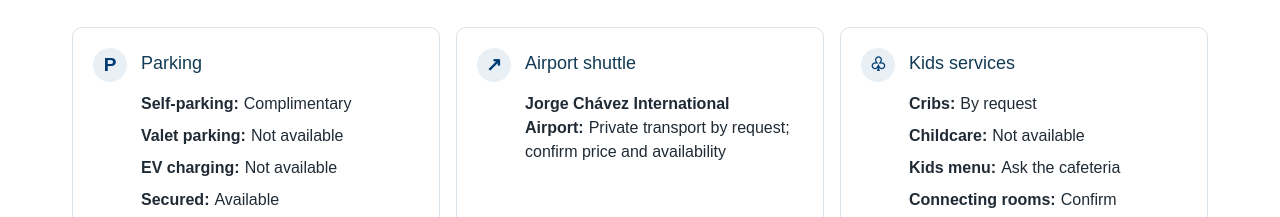
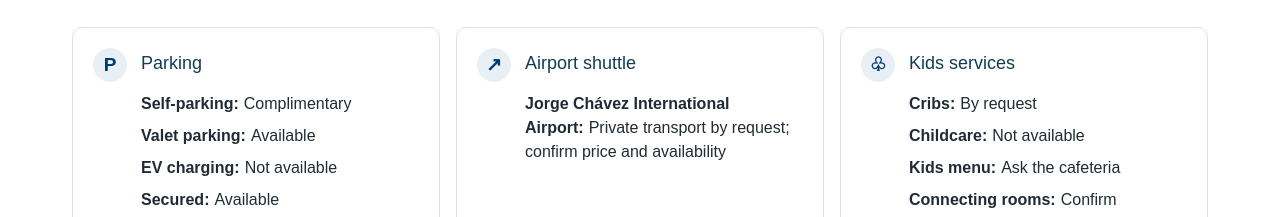
Before and after one commit to camilogomez17/hotelBlueThree, a Next.js app: page /en/hotel-information in a window 1280 px wide. Shown: the part 2609-2826 px from the top of the page. Built offline with nearby package versions, Linux system fonts and the light colour scheme; no server answers.

Commit message:
Update valet parking availability

```diff
--- a/app/components/ForYourStay.tsx
+++ b/app/components/ForYourStay.tsx
@@ -4,7 +4,7 @@ type Language = "es" | "en";
 
 const information = {
   en: [
-    { icon: "P", title: "Parking", rows: [["Self-parking", "Complimentary"], ["Valet parking", "Not available"], ["EV charging", "Not available"], ["Secured", "Available"], ["Covered", "Not available"], ["In/Out privileges", "Not available"]] },
+    { icon: "P", title: "Parking", rows: [["Self-parking", "Complimentary"], ["Valet parking", "Available"], ["EV charging", "Not available"], ["Secured", "Available"], ["Covered", "Not available"], ["In/Out privileges", "Not available"]] },
     { icon: "↗", title: "Airport shuttle", rows: [["Jorge Chávez International Airport", "Private transport by request; confirm price and availability"]] },
     { icon: "♧", title: "Kids services", rows: [["Cribs", "By request"], ["Childcare", "Not available"], ["Kids menu", "Ask the cafeteria"], ["Connecting rooms", "Confirm availability"]] },
     { icon: "⊘", title: "Smoke-free", rows: [["Smoking rooms available", "No"], ["Smoking policy", "A penalty may apply for smoking in non-smoking rooms"]] },
@@ -12,7 +12,7 @@ const information = {
     { icon: "♢", title: "Pets", rows: [["Pets", "Pet-friendly"]] },
   ],
   es: [
-    { icon: "P", title: "Estacionamiento", rows: [["Estacionamiento propio", "Gratuito"], ["Servicio de valet", "No disponible"], ["Carga de vehículos eléctricos", "No disponible"], ["Vigilado", "Disponible"], ["Techado", "No disponible"], ["Entradas y salidas", "No disponibles"]] },
+    { icon: "P", title: "Estacionamiento", rows: [["Estacionamiento propio", "Gratuito"], ["Servicio de valet", "Sí disponible"], ["Carga de vehículos eléctricos", "No disponible"], ["Vigilado", "Disponible"], ["Techado", "No disponible"], ["Entradas y salidas", "No disponibles"]] },
     { icon: "↗", title: "Traslado al aeropuerto", rows: [["Aeropuerto Internacional Jorge Chávez", "Transporte privado previa solicitud; confirmar precio y disponibilidad"]] },
     { icon: "♧", title: "Servicios para niños", rows: [["Cunas", "Previa solicitud"], ["Cuidado infantil", "No disponible"], ["Menú infantil", "Consultar con cafetería"], ["Habitaciones comunicadas", "Confirmar disponibilidad"]] },
     { icon: "⊘", title: "Espacios libres de humo", rows: [["Habitaciones para fumadores", "No"], ["Política de fumadores", "Puede aplicarse una penalidad por fumar en habitaciones para no fumadores"]] },
```
